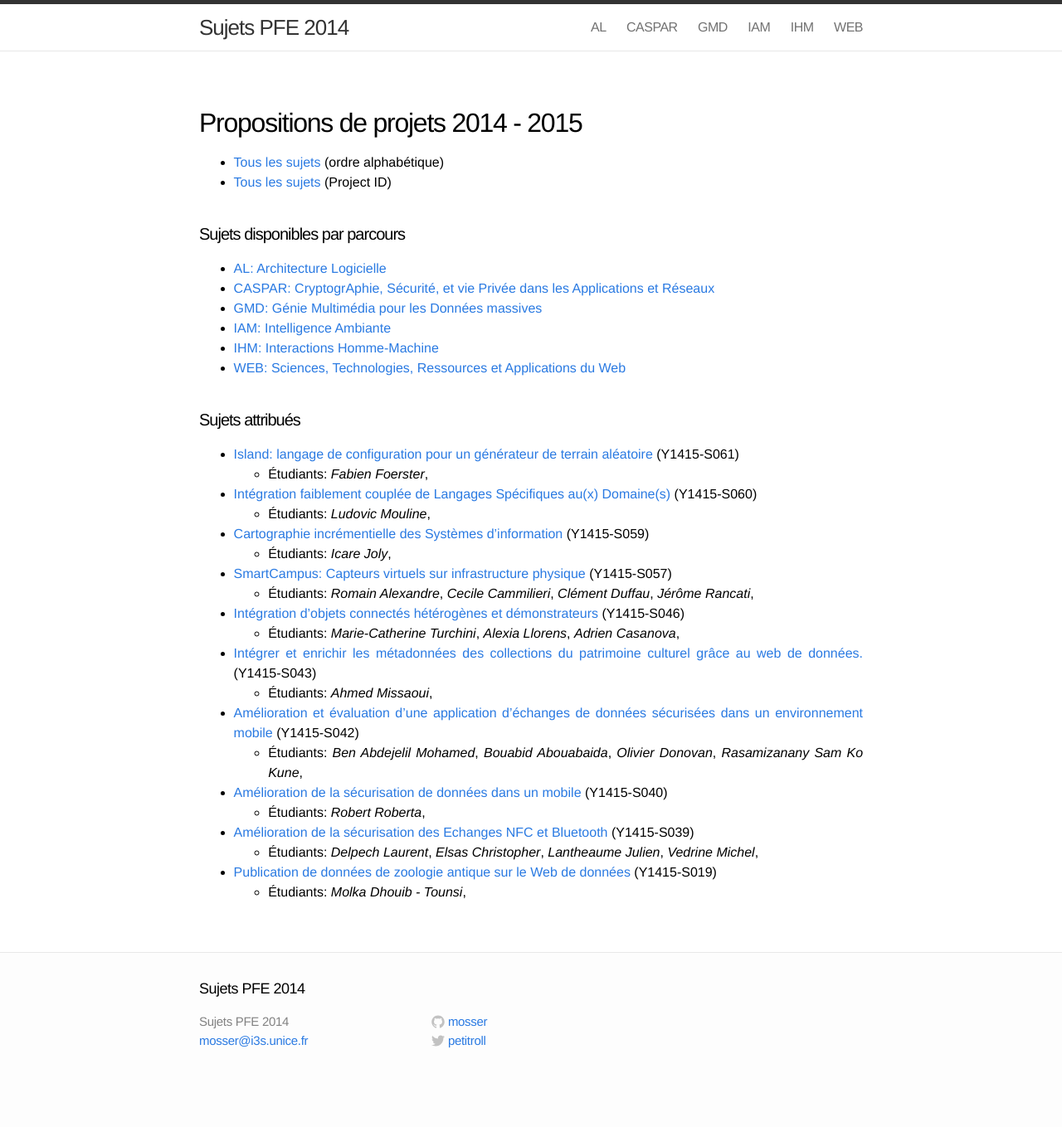
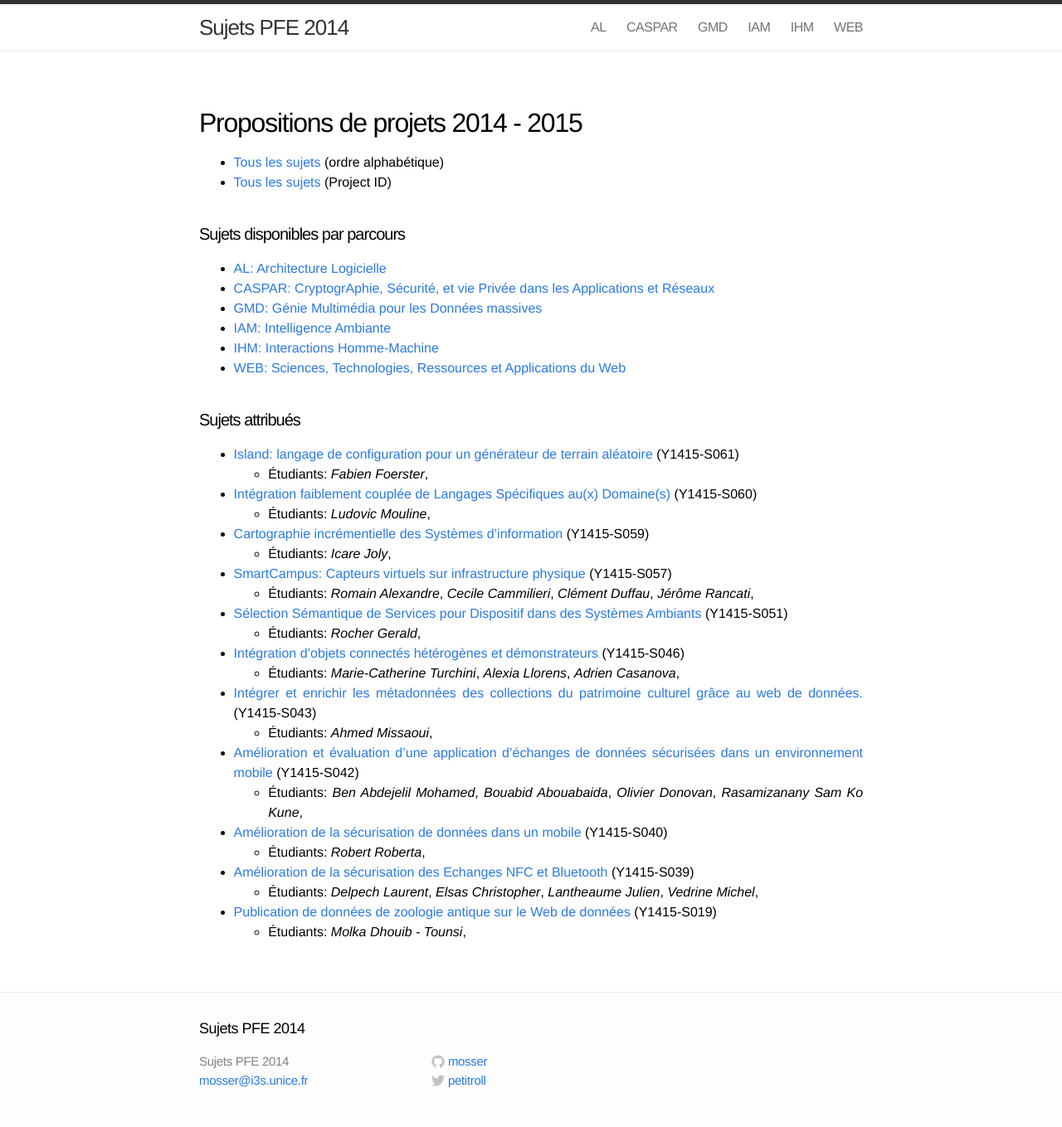
Before and after one commit to gmolines/pfe, a Jekyll site: the page built from index.md, in a window 1280 px wide. Shown: the whole page at 83% size. Built offline with Jekyll 4.4.1, drawn with Linux system fonts in a browser that asks for light colours; before the commit the page ends 1311 px from its top, so only the background shows below that.

Commit message:
Update 2014-09-15-Y1415-S051.markdown

```diff
--- a/_posts/2014-09-15-Y1415-S051.markdown
+++ b/_posts/2014-09-15-Y1415-S051.markdown
@@ -2,7 +2,8 @@
 layout: post
 title: "Sélection Sémantique de Services pour Dispositif dans des Systèmes Ambiants"
 date: 2014-09-15 19:48:17
-categories: [dispo, iam, web]
+categories: [oqp, iam, web]
+students: ["Rocher Gerald"]
 pid: Y1415-S051
 type: Research
 contact: Jean-Yves Tigli
```
